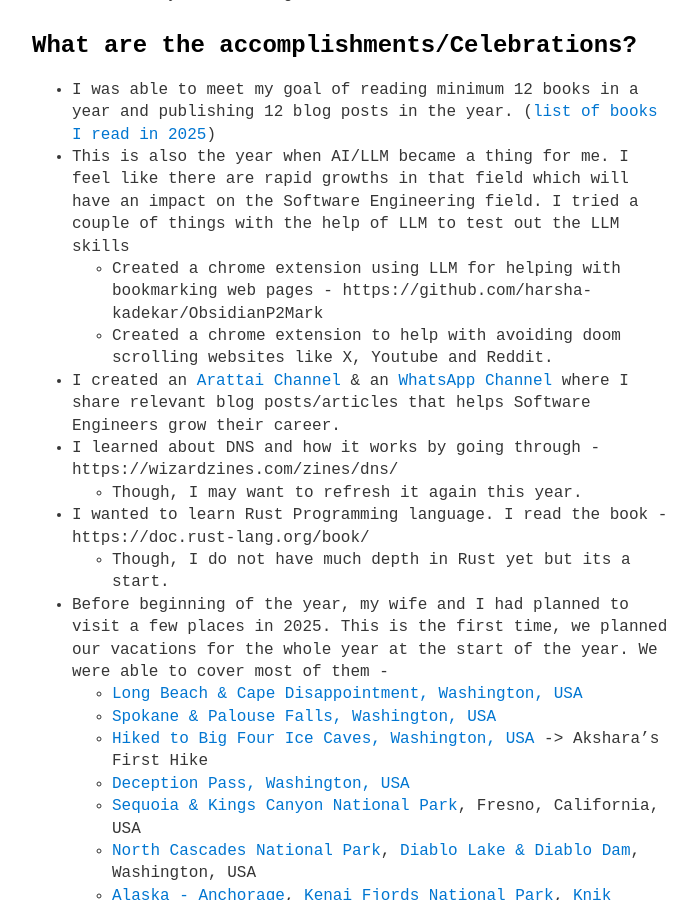
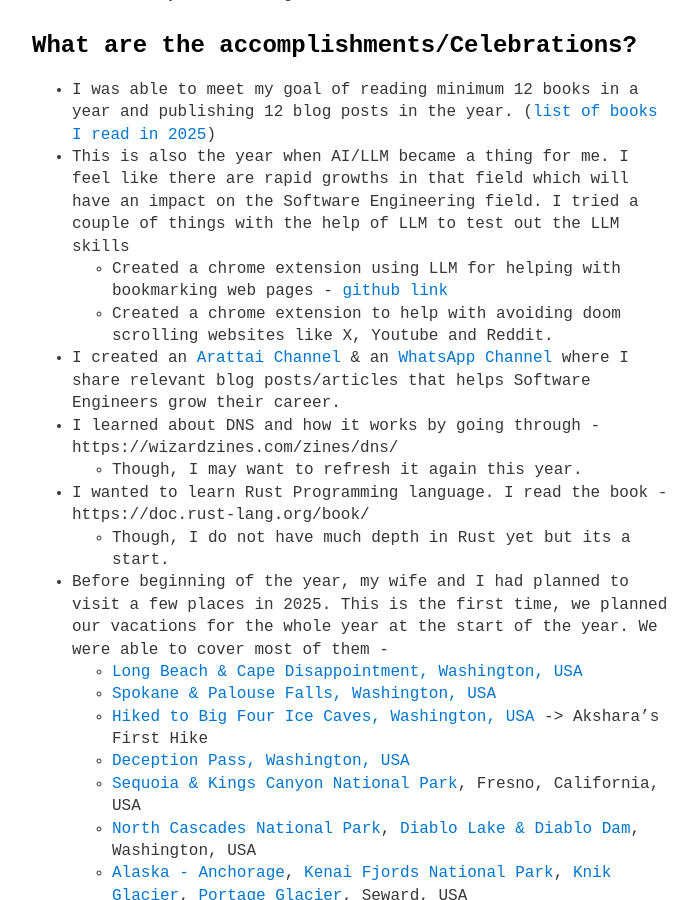
Before and after one commit to harsha-kadekar/harsha-kadekar.github.io, a Jekyll site: the page built from _posts/2026-01-26-2025---year-review.md, in a window 1280 px wide and 900 px high, scrolled down 436 px. Shown: the whole window, without its empty margins (288-985 px from the left). Built offline with Jekyll 4.4.1, drawn with Linux system fonts in a browser that asks for light colours.

```diff
--- a/_posts/2026-01-26-2025---year-review.md
+++ b/_posts/2026-01-26-2025---year-review.md
@@ -15,7 +15,7 @@ I do yearly review to understand how things are going with me ([2024 review](htt
 
 - I was able to meet my goal of reading minimum 12 books in a year and publishing 12 blog posts in the year.  ([list of books I read in 2025](https://www.harsha-kadekar.blog/2025-books-i-read.html))
 - This is also the year when AI/LLM became a thing for me. I feel like there are rapid growths in that field which will have an impact on the Software Engineering field. I tried a couple of things with the help of LLM to test out the LLM skills
-	- Created a chrome extension using LLM for helping with bookmarking web pages - https://github.com/harsha-kadekar/ObsidianP2Mark
+	- Created a chrome extension using LLM for helping with bookmarking web pages - [github link](https://github.com/harsha-kadekar/ObsidianP2Mark)
 	- Created a chrome extension to help with avoiding doom scrolling websites like X, Youtube and Reddit.
 - I created an [Arattai Channel](https://aratt.ai/@sde_posts) & an [WhatsApp Channel](https://whatsapp.com/channel/0029Vb7Wz5o96H4TVBbYm91P) where I share relevant blog posts/articles that helps Software Engineers grow their career.
 - I learned about DNS and how it works by going through - https://wizardzines.com/zines/dns/
```
Also changed, not shown: _posts/2026-02-05-book-summary-cool-tokyo-guide.md (added, +14 -0 lines).
